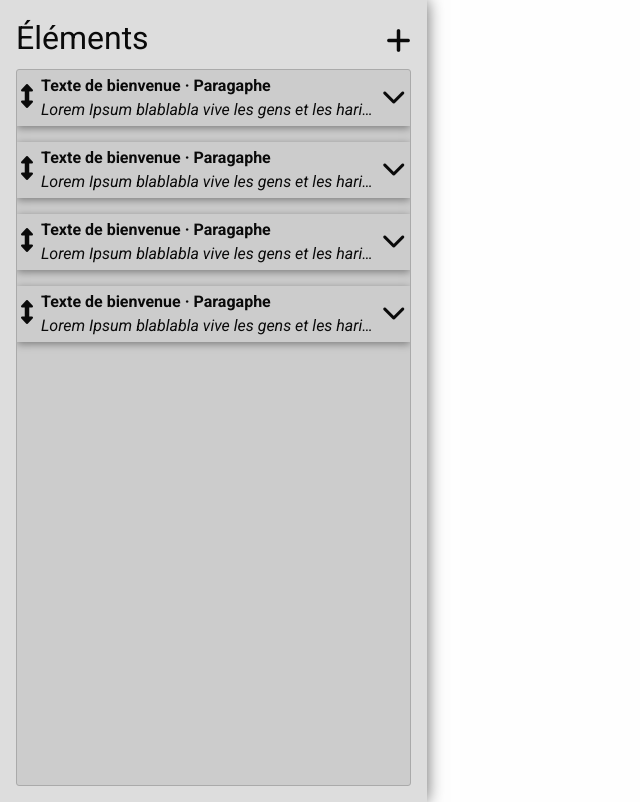
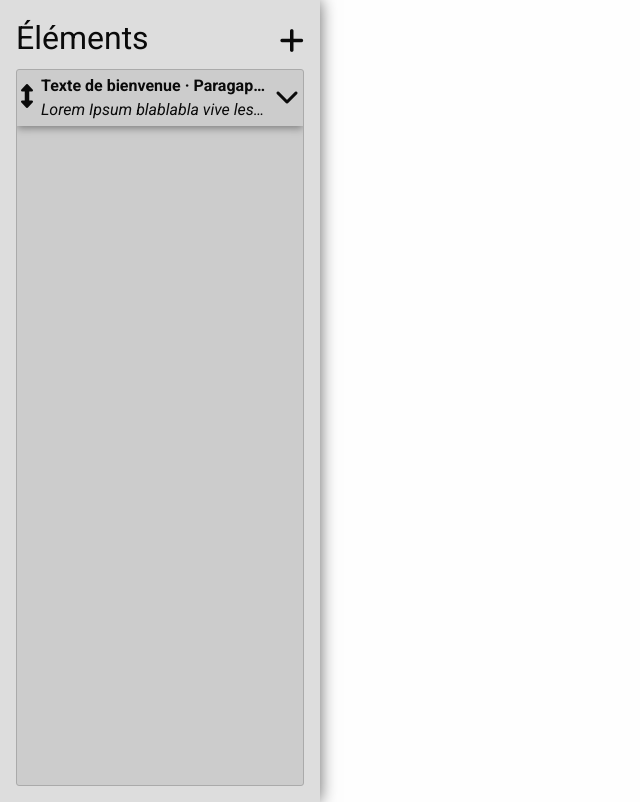
Before and after one commit to HeySora/Webby, an Electron app: page front/index.html in a window 1280 px wide. Shown: the whole page, without its empty margins (0-640 px from the left). Drawn offline with nearby package versions, Linux system fonts and the light colour scheme.

Commit message:
Finition de l'apparence de la page d'accueil

```diff
--- a/front/css/main.css
+++ b/front/css/main.css
@@ -14,6 +14,15 @@ hr {
 	border-bottom-width: 2px;
 }
 
+ol, ul {
+	margin-bottom: 0;
+}
+
+.dropdown-pane {
+	background: rgba(255, 255, 255, 0.8);
+	box-shadow: 0 4px 16px rgba(0, 0, 0, 0.4);
+}
+
 #page {
 	width: 100%;
 	height: 100%;
@@ -22,9 +31,18 @@ hr {
 
 #sidebar {
 	min-width: 320px;
+	max-width: 640px;
 	padding: 1rem;
 	background: #ddd;
 	box-shadow: 0 0 16px rgba(0, 0, 0, 0.6);
+}
+
+#sidebar .fa {
+	transform: scale(1.0);
+	transition: transform 0.2s;
+}
+#sidebar .fa:hover {
+	transform: scale(1.2);
 }
 
 #sidebar h2 {
@@ -49,7 +67,10 @@ hr {
 .element {
 	padding: 4px;
 	box-shadow: 0 2px 8px rgba(0,0,0,0.4);
-	margin-bottom: 1rem;
+	margin-bottom: 0.5rem;
+}
+.element:last-child {
+	margin-bottom: 0.125rem;
 }
 
 .element .fa {
--- a/front/index.html
+++ b/front/index.html
@@ -27,13 +27,21 @@
 
         <div id="page" class="expanded row">
 
-            <aside id="sidebar" class="medium-4 columns">
+            <aside id="sidebar" class="medium-3 columns">
                 <div id="sidebar-title" class="row align-justify align-middle">
                     <div class="columns">
                         <h2>Éléments</h2>
                     </div>
-                    <div class="shrink columns">
+                    <div class="shrink columns" data-toggle="dropdown-elements">
                         <i id="add-element" class="fa fa-plus"></i>
+                        <div class="dropdown-pane" id="dropdown-elements" data-dropdown data-auto-focus="true">
+                            <ul>
+                                <li>Coucou</li>
+                                <li>Coucou</li>
+                                <li>Coucou</li>
+                                <li>Coucou</li>
+                            </ul>
+                        </div>
                     </div>
                 </div>
 
@@ -47,44 +55,16 @@
                             <strong>Texte de bienvenue &middot; Paragaphe</strong>
                             <em>Lorem Ipsum blablabla vive les gens et les haricots verts</em>
                         </div>
-                        <div class="shrink columns">
+                        <div class="shrink columns" data-toggle="dropdown-properties">
                             <i class="fa fa-chevron-down"></i>
-                        </div>
-                    </div>
-                    <div class="element row collapse align-middle">
-                        <div class="shrink columns">
-                            <i class="fa fa-arrows-v"></i>
-                        </div>
-                        <div class="columns">
-                            <strong>Texte de bienvenue &middot; Paragaphe</strong>
-                            <em>Lorem Ipsum blablabla vive les gens et les haricots verts</em>
-                        </div>
-                        <div class="shrink columns">
-                            <i class="fa fa-chevron-down"></i>
-                        </div>
-                    </div>
-                    <div class="element row collapse align-middle">
-                        <div class="shrink columns">
-                            <i class="fa fa-arrows-v"></i>
-                        </div>
-                        <div class="columns">
-                            <strong>Texte de bienvenue &middot; Paragaphe</strong>
-                            <em>Lorem Ipsum blablabla vive les gens et les haricots verts</em>
-                        </div>
-                        <div class="shrink columns">
-                            <i class="fa fa-chevron-down"></i>
-                        </div>
-                    </div>
-                    <div class="element row collapse align-middle">
-                        <div class="shrink columns">
-                            <i class="fa fa-arrows-v"></i>
-                        </div>
-                        <div class="columns">
-                            <strong>Texte de bienvenue &middot; Paragaphe</strong>
-                            <em>Lorem Ipsum blablabla vive les gens et les haricots verts</em>
-                        </div>
-                        <div class="shrink columns">
-                            <i class="fa fa-chevron-down"></i>
+                            <div class="dropdown-pane" id="dropdown-properties" data-dropdown data-auto-focus="true">
+                                <ul>
+                                    <li>Coucou</li>
+                                    <li>Coucou</li>
+                                    <li>Coucou</li>
+                                    <li>Coucou</li>
+                                </ul>
+                            </div>
                         </div>
                     </div>
 
--- a/front/js/renderer.js
+++ b/front/js/renderer.js
@@ -1,4 +1,4 @@
-$(document).foundation()
+$(document).foundation();
 
 function resize() {
 	$('#elements').height( $('#sidebar').innerHeight() - $('#sidebar-title').outerHeight() - 32 );
```
Also changed, not shown: back/main.js (+83 -37 lines).
